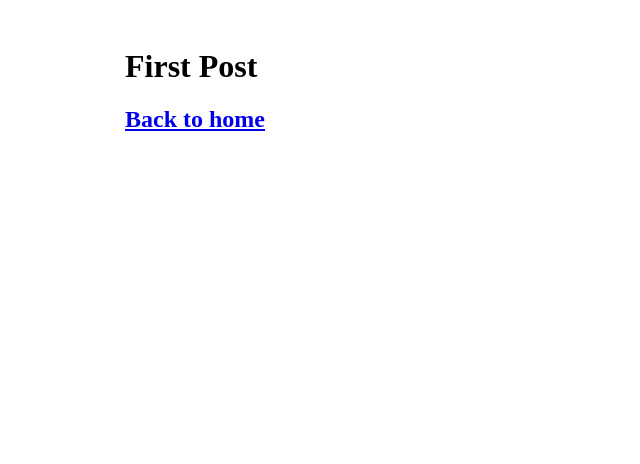
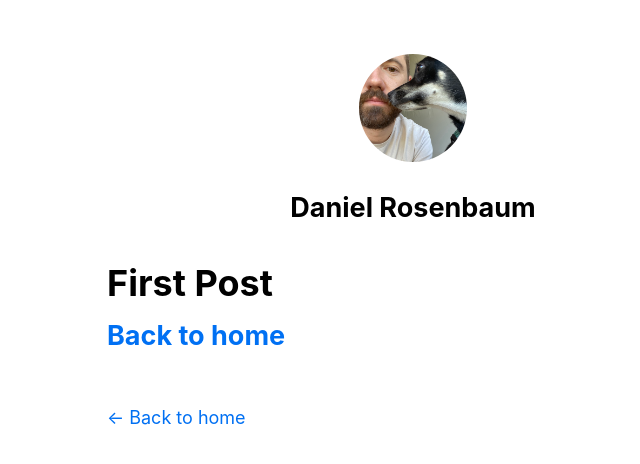
Before and after one commit to danielwrosenbaum/learn-next, a Next.js app in the folder nextjs-blog/: page /posts/first-post in a window 1280 px wide. Shown: the top 464 px of the page, without its empty margins (227-867 px from the left). Built offline with nearby package versions, Linux system fonts and the light colour scheme.

Commit message:
added styling and meta tags to layout.js. gave properties to Image components. #1

```diff
--- a/nextjs-blog/components/layout.js
+++ b/nextjs-blog/components/layout.js
@@ -1,5 +1,75 @@
+import Head from 'next/head'
+import Image from 'next/image'
 import styles from './layout.module.css'
+import utilStyles from '../styles/utils.module.css'
+import Link from 'next/link'
 
-export default function Layout({children}) {
-  return <div className={styles.container}>{children}</div>
+const name = 'Daniel Rosenbaum'
+export const siteTitle = 'Next.js Sample Website'
+
+export default function Layout({ children, home }) {
+  return (
+
+    <div className={styles.container}>
+      <Head>
+        <link rel="icon" href="/favicon.ico" />
+        <meta
+          name="description"
+          content="Learn how to build a personal website using Next.js"
+        />
+        <meta
+          property="og:image"
+          content={`https://og-image.vercel.app/${encodeURI(
+            siteTitle
+          )}.png?theme=light&md=0&fontSize=75px&images=https%3A%2F%2Fassets.vercel.com%2Fimage%2Fupload%2Ffront%2Fassets%2Fdesign%2Fnextjs-black-logo.svg`}
+        />
+        <meta name="og:title" content={siteTitle} />
+        <meta name="twitter:card" content="summary_large_image" />
+      </Head>
+      <header className={styles.header}>
+        {home ? (
+          <>
+            <Image
+              priority
+              src="/images/profile.jpg"
+              className={utilStyles.borderCircle}
+              height={144}
+              width={144}
+              alt={name}
+            />
+            <h1 className={utilStyles.heading2Xl}>{name}</h1>
+          </>
+        ) : (
+          <>
+            <Link href="/">
+              <a>
+                <Image
+                  priority
+                  src="/images/profile.jpg"
+                  className={utilStyles.borderCircle}
+                  height={108}
+                  width={108}
+                  alt={name}
+                />
+              </a>
+            </Link>
+            <h2 className={utilStyles.headingLg}>
+              <Link href="/">
+                <a className={utilStyles.colorInherit}>{name}</a>
+              </Link>
+            </h2>
+          </>
+        )}
+      </header>
+      <main>{children}</main>
+      {!home && (
+        <div className={styles.backToHome}>
+          <Link href="/">
+            <a>← Back to home</a>
+          </Link>
+        </div>
+      )}
+    </div>
+  )
+  // <div className={styles.container}>{children}</div>
 }
--- a/nextjs-blog/components/layout.module.css
+++ b/nextjs-blog/components/layout.module.css
@@ -3,3 +3,13 @@
   padding: 0 1rem;
   margin: 3rem auto  6rem;
 }
+
+.header {
+  display: flex;
+  flex-direction: column;
+  align-items: center;
+}
+
+.backToHome {
+  margin: 3rem 0 0;
+}
--- a/nextjs-blog/pages/_app.js
+++ b/nextjs-blog/pages/_app.js
@@ -1,3 +1,5 @@
+import '../styles/global.css'
+
 export default function App({ Component, pageProps }) {
   return <Component {...pageProps} />
 }
--- /dev/null
+++ b/nextjs-blog/styles/global.css
@@ -0,0 +1,26 @@
+html,
+body {
+  padding: 0;
+  margin: 0;
+  font-family: -apple-system, BlinkMacSystemFont, Segoe UI, Roboto, Oxygen, Ubuntu, Cantarell, Fira Sans, Droid Sans, Helvetica Neue, sans-serif;
+  line-height: 1.6rem;
+  font-size: 18px;
+}
+
+* {
+  box-sizing: border-box;
+}
+
+a {
+  color: #0070f3;
+  text-decoration: none;
+}
+
+a:hover {
+  text-decoration: underline;
+}
+
+img {
+  max-width: 100%;
+  display: block;
+}
--- /dev/null
+++ b/nextjs-blog/styles/utils.module.css
@@ -0,0 +1,52 @@
+.heading2Xl {
+  font-size: 2.5rem;
+  line-height: 1.2;
+  font-weight: 800;
+  letter-spacing: -0.05rem;
+  margin: 1rem 0;
+}
+
+.headingXl {
+  font-size: 2rem;
+  line-height: 1.3;
+  font-weight: 800;
+  letter-spacing: -0.05rem;
+  margin: 1rem 0;
+}
+
+.headingLg {
+  font-size: 1.5rem;
+  line-height: 1.4;
+  margin: 1rem 0;
+}
+
+.headingMd {
+  font-size: 1.2rem;
+  line-height: 1.5;
+}
+
+.borderCircle {
+  border-radius: 9999px;
+}
+
+.colorInherit {
+  color: inherit;
+}
+
+.padding1px {
+  padding-top: 1px;
+}
+
+.list {
+  list-style: none;
+  padding: 0;
+  margin: 0;
+}
+
+.listItem {
+  margin: 0 0 1.25rem;
+}
+
+.lightText {
+  color: #666;
+}
```
Also changed, not shown: nextjs-blog/public/images/profile.jpg (renamed from nextjs-blog/public/images/profile.jpeg).
